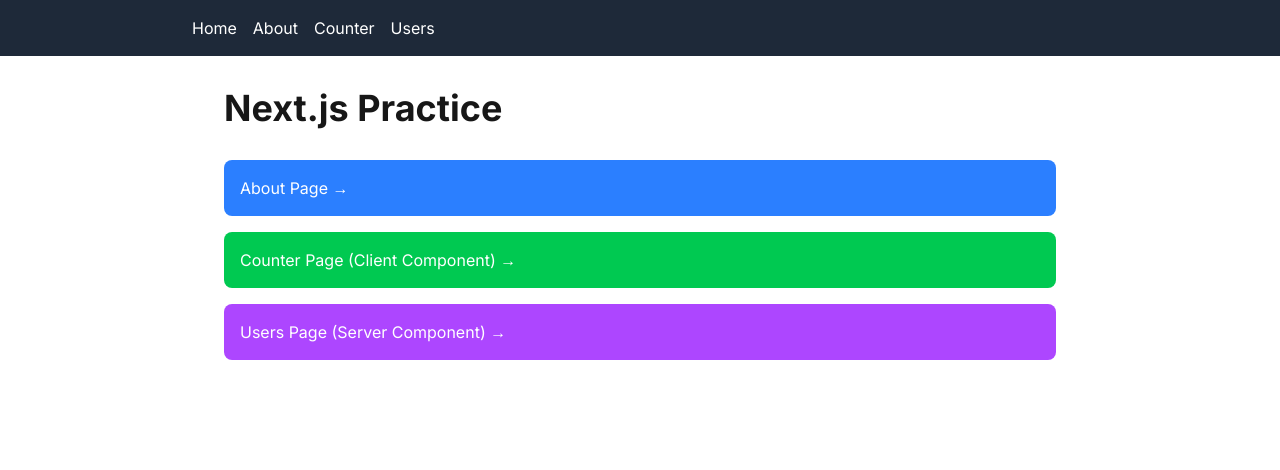
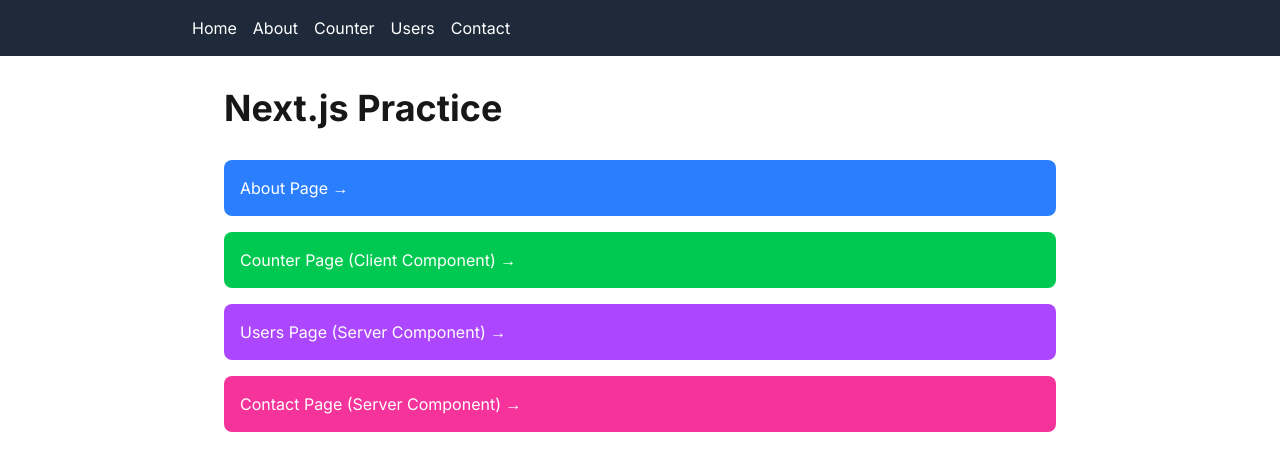
Before and after one commit to nishidanamiki/nextjs-practice, a Next.js app: page / in a window 1280 px wide. Shown: the top 470 px of the page. Built offline with nearby package versions, Linux system fonts and the light colour scheme.

Commit message:
feat: Contactページとナビケーションリンクを追加

```diff
--- /dev/null
+++ b/app/contact/page.tsx
@@ -0,0 +1,8 @@
+export default function ContactPage() {
+  return (
+    <main className="p-8">
+      <h1 className="mb-4 text-3xl font-bold">Contact</h1>
+      <p className="text-gray-600">お問い合わせページです。</p>
+    </main>
+  );
+}
--- a/app/layout.tsx
+++ b/app/layout.tsx
@@ -32,6 +32,9 @@
             <Link href="/users" className="hover:text-gray-300">
               Users
             </Link>
+            <Link href="/contact" className="hover:text-gray-300">
+              Contact
+            </Link>
           </nav>
         </header>
         <div className="max-w-4xl mx-auto">{children}</div>
--- a/app/page.tsx
+++ b/app/page.tsx
@@ -24,6 +24,12 @@
         >
           Users Page (Server Component) →
         </Link>
+        <Link
+          href="/contact"
+          className="block p-4 bg-pink-500 text-white rounded-lg hover:bg-pink-600"
+        >
+          Contact Page (Server Component) →
+        </Link>
       </nav>
     </main>
   );
```
